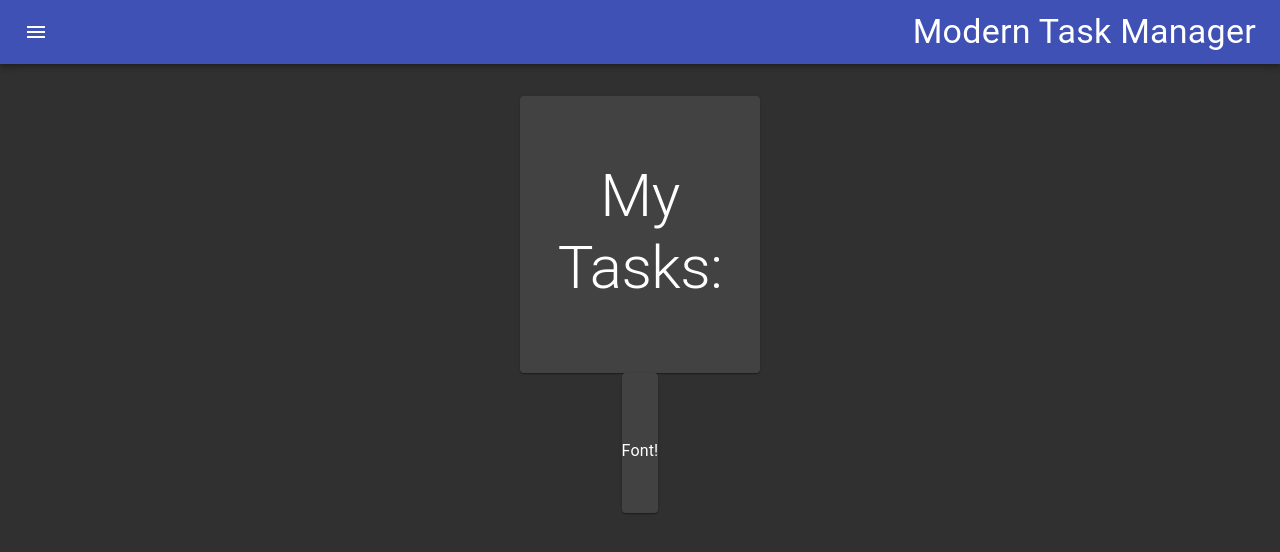
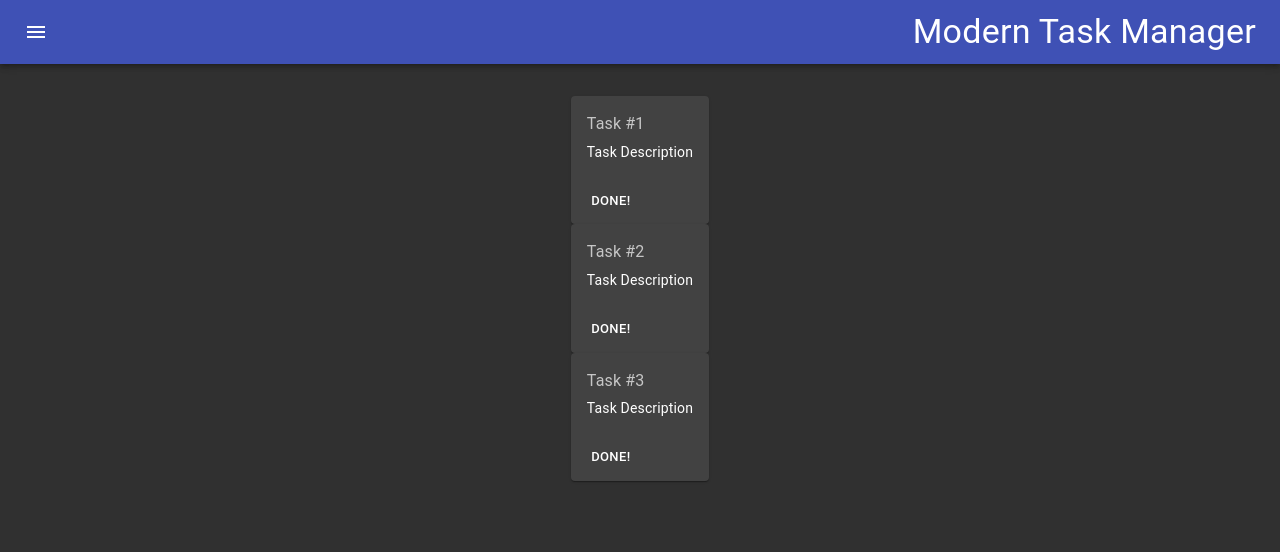
Before and after one commit to SBNovaScript/ModernTaskManager, a React (Create React App) app: page / in a window 1280 px wide. Shown: the top 552 px of the page. Built offline with nearby package versions, Linux system fonts and the light colour scheme; the HTML template or start-up script is replaced by a standard one.

Commit message:
Updated Tasks

```diff
--- a/src/screens/home/index.js
+++ b/src/screens/home/index.js
@@ -58,7 +58,7 @@ const Home = () => {
     return (
         <Fragment>
             <Header/>
-            <Body/>
+            <MyTasks/>
         </Fragment>
 
     );
--- a/src/screens/my-tasks/index.js
+++ b/src/screens/my-tasks/index.js
@@ -3,11 +3,55 @@ import PageLayout from "../../components/PageLayout";
 import TaskCard from "../../components/TaskCard";
 import Grid from "@material-ui/core/Grid";
 import Card from "@material-ui/core/Card";
+import CardActions from '@material-ui/core/CardActions';
+import CardContent from '@material-ui/core/CardContent';
+import Button from '@material-ui/core/Button';
+import Typography from '@material-ui/core/Typography';
 
 const MyTasks = () => (
-        <Card>
-            {'asdf'}
-        </Card>
+    <PageLayout>
+            <Card>
+                    <CardContent>
+                            <Typography color="textSecondary" gutterBottom>
+                                    Task #1
+                            </Typography>
+                            <Typography variant="body2" component="p">
+                                    Task Description
+                            </Typography>
+                    </CardContent>
+                    <CardActions>
+                            <Button size="small">Done!</Button>
+                    </CardActions>
+            </Card>
+            <Card>
+                    <CardContent>
+                            <Typography color="textSecondary" gutterBottom>
+                                    Task #2
+                            </Typography>
+                            <Typography variant="body2" component="p">
+                                    Task Description
+                            </Typography>
+                    </CardContent>
+                    <CardActions>
+                            <Button size="small">Done!</Button>
+                    </CardActions>
+            </Card>
+            <Card>
+                    <CardContent>
+                            <Typography color="textSecondary" gutterBottom>
+                                    Task #3
+                            </Typography>
+                            <Typography variant="body2" component="p">
+                                    Task Description
+                            </Typography>
+                    </CardContent>
+                    <CardActions>
+                            <Button size="small">Done!</Button>
+                    </CardActions>
+            </Card>
+    </PageLayout>
+
+
 );
 
 export default MyTasks;
```
